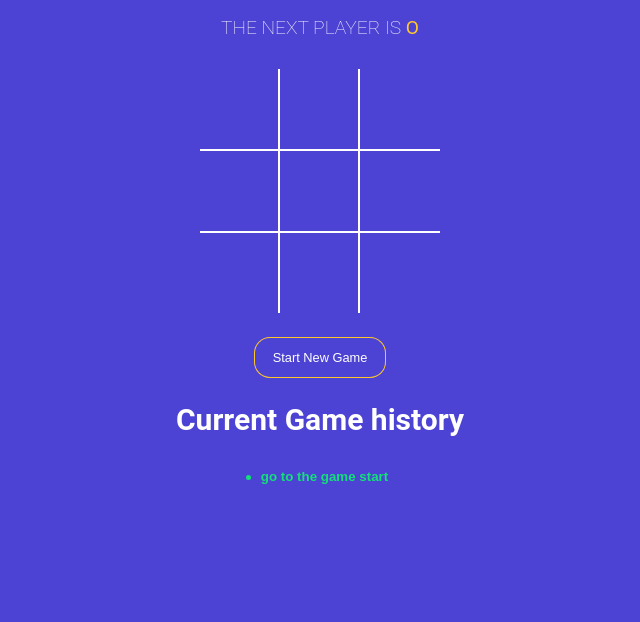
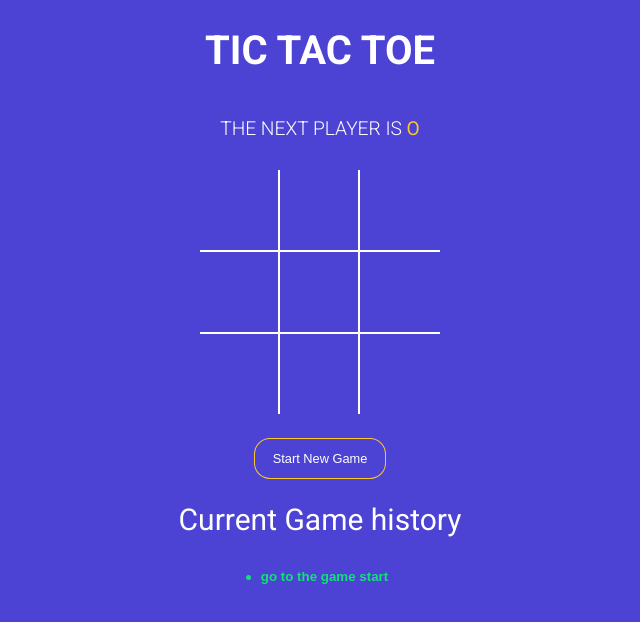
Before and after one commit to JAAGRIT02/tictactoe, a React (Vite) app: page / in a window 1280 px wide. Shown: the top 622 px of the page, without its empty margins (320-960 px from the left). Built offline with nearby package versions, Linux system fonts and the light colour scheme.

Commit message:
added title and changed font

```diff
--- a/index.html
+++ b/index.html
@@ -4,6 +4,10 @@
     <meta charset="UTF-8" />
     <link rel="icon" type="image/svg+xml" href="/vite.svg" />
     <meta name="viewport" content="width=device-width, initial-scale=1.0" />
+    <link
+      href="https://fonts.googleapis.com/css?family=Roboto:300,400,700&display=swap"
+      rel="stylesheet"
+    />
     <title>tictactoe</title>
   </head>
   <body>
--- a/src/App.jsx
+++ b/src/App.jsx
@@ -64,11 +64,14 @@ function App() {
   return (
   <>
   <div className='app'>
+    <h1>TIC TAC TOE</h1>
     <StatusMessage winner={winner} gamingBoard={gamingBoard}/>
     <Board squares = {gamingBoard.squares} handleSquareClick = {handleSquareClick} winningSquares={winningSquares}/>
 
     <button type='button' onClick={onNewGameStart} className={`btn-reset ${winner?'active':''}`}>Start New Game</button>
-    <h2>Current Game history</h2>
+    <h2 style={{
+      fontWeight :'normal'
+    }}>Current Game history</h2>
 
     <History history={history} moveTo={moveTo} currentMove={currentMove}/>
   </div>
--- a/src/components/History.jsx
+++ b/src/components/History.jsx
@@ -4,7 +4,10 @@ const History = ({ history ,moveTo ,currentMove}) => {
       <ul className="history">
         {history.map((_, index) => (
           <li key={index}>
-            <button type="button" className={`btn-move ${currentMove===index?'active':''}`} onClick={()=>moveTo(index)}>
+            <button type="button"
+                className={`btn-move ${currentMove===index?'active':''}`}
+
+                onClick={()=>moveTo(index)}>
 
               {index === 0 ? 'go to the game start' : `go to move # ${index}`}
 
```
